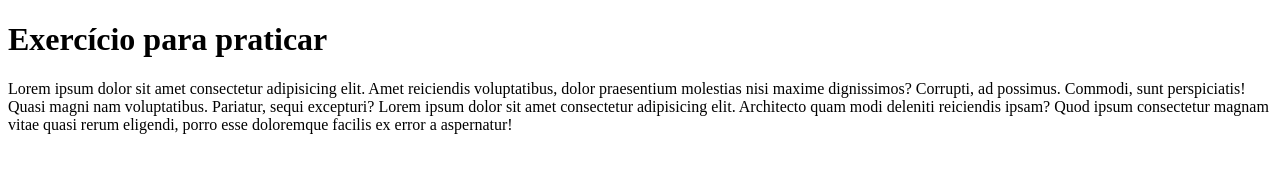
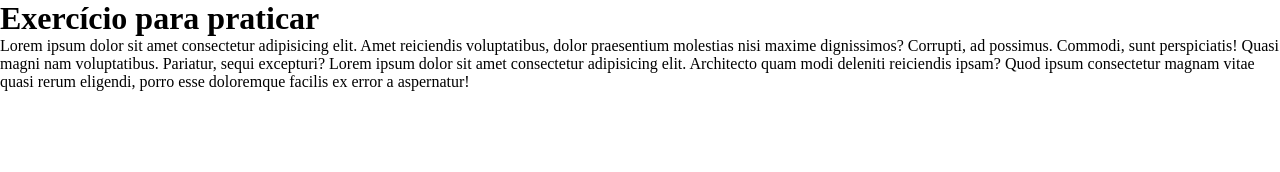
Before and after one commit to luucdamaso/praticar, a plain HTML site: page index.html in a window 1280 px wide. Drawn offline with Linux system fonts and the light colour scheme.

Commit message:
Pasta de estilo e arquivo style.css criados

```diff
--- /dev/null
+++ b/estilos/style.css
@@ -0,0 +1,7 @@
+@charset "UTF-8";
+
+* {
+    box-sizing: border-box;
+    margin: 0;
+    padding: 0;
+}
--- a/index.html
+++ b/index.html
@@ -4,6 +4,7 @@
     <meta charset="UTF-8">
     <meta http-equiv="X-UA-Compatible" content="IE=edge">
     <meta name="viewport" content="width=device-width, initial-scale=1.0">
+    <link rel="stylesheet" href="./estilos/style.css">
     <title>Praticar</title>
 </head>
 <body>
```
